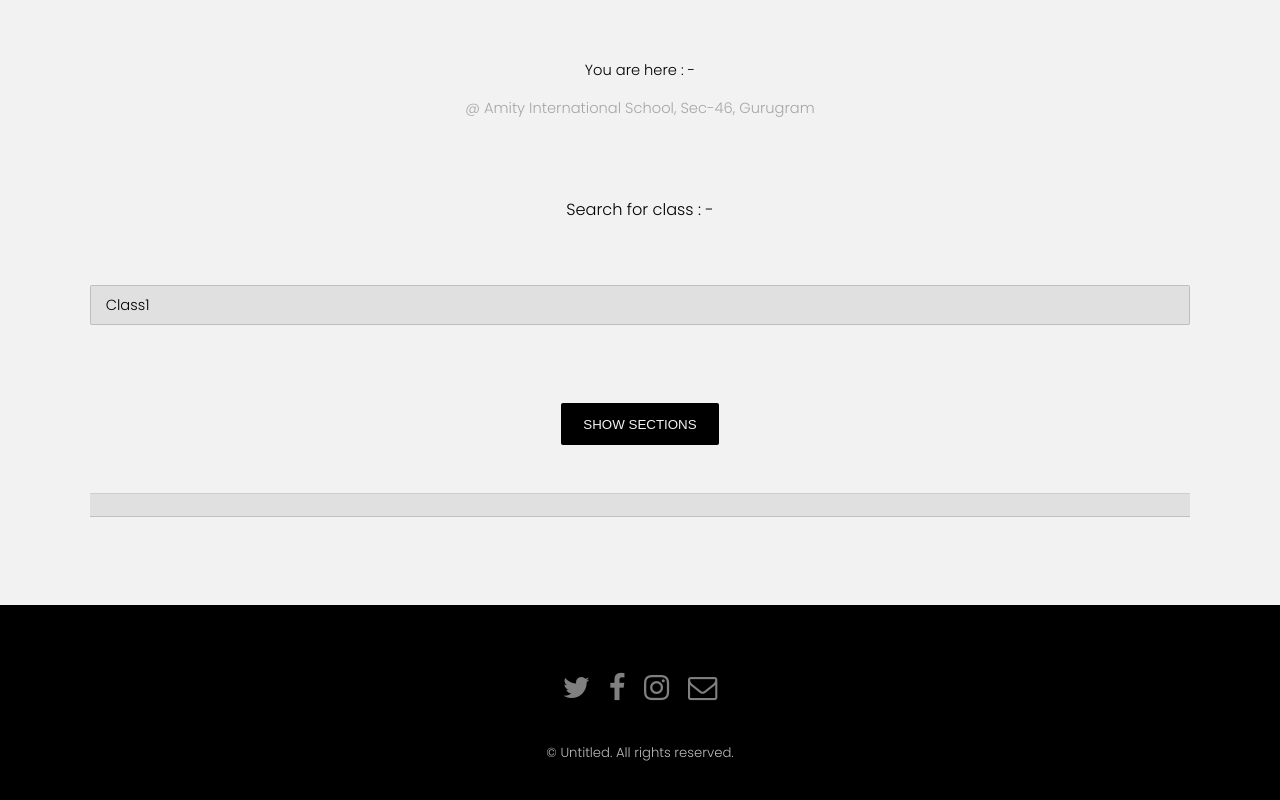
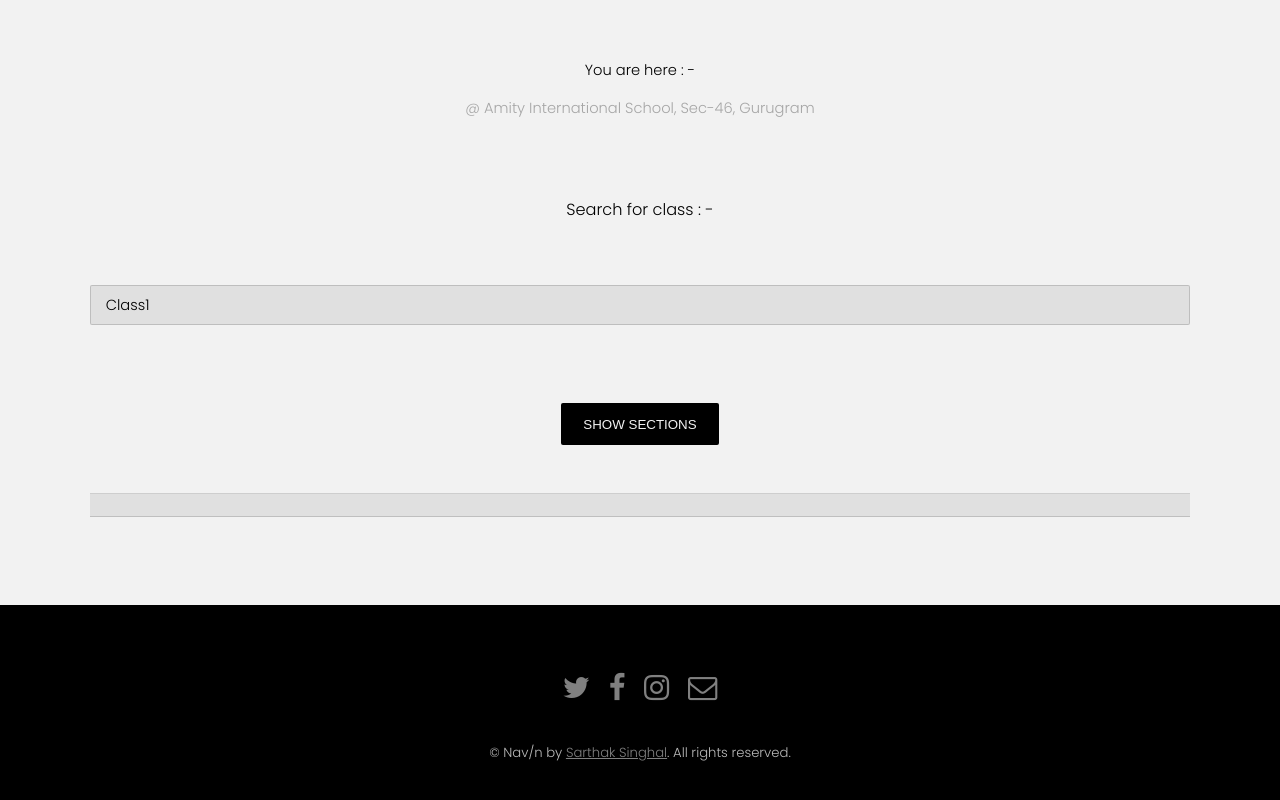
Before and after one commit to amity46/nav, a plain HTML site: page index.html in a window 1280 px wide. Shown: the part 1873-2673 px from the top of the page. Drawn offline with Linux system fonts and the light colour scheme.

Commit message:
Update index.html

```diff
--- a/index.html
+++ b/index.html
@@ -141,7 +141,7 @@
 					</ul>
 				</div>
 				<div class="copyright">
-					&copy; Untitled. All rights reserved.
+					&copy; Nav/n by <a href="#">Sarthak Singhal</a>. All rights reserved.
 				</div>
 			</footer>
 
```
